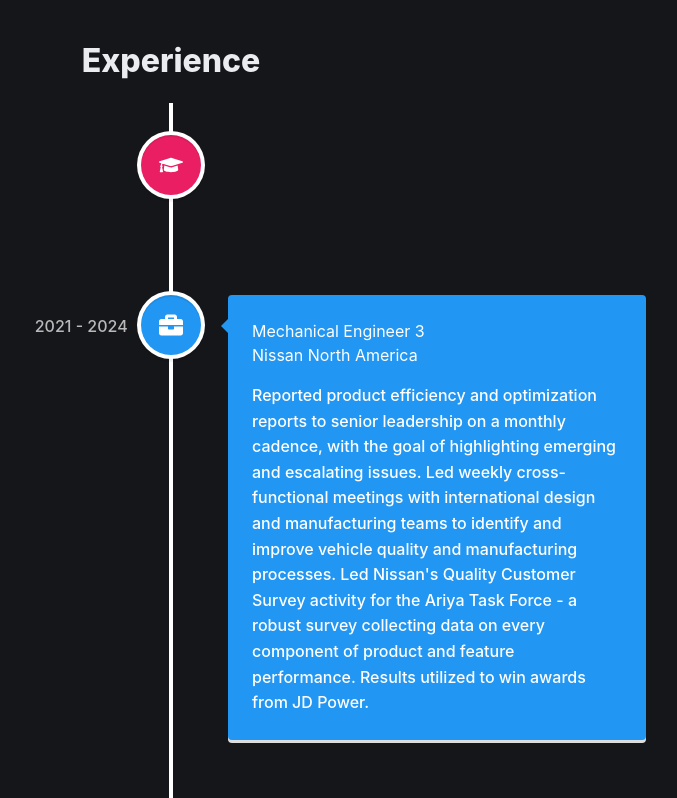
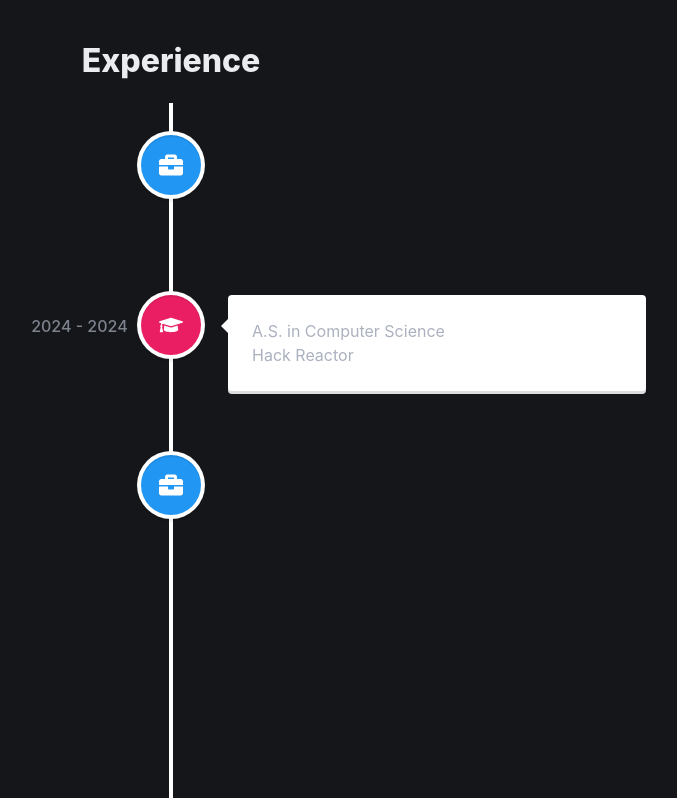
Before and after one commit to wtucker29/portfolio, a React app: page / in a window 1280 px wide. Shown: the part 920-1718 px from the top of the page, without its empty margins (469-1146 px from the left). Built offline with nearby package versions, Linux system fonts and the light colour scheme.

Commit message:
Added new work experience.

```diff
--- a/client/src/components/Experience.jsx
+++ b/client/src/components/Experience.jsx
@@ -9,12 +9,21 @@
     <div className="container">
     <h2 className="title">Experience</h2>
       <VerticalTimeline>
-      <VerticalTimelineElement
-          className="vertical-timeline-element--education"
-          date="2024 - 2024"
-          iconStyle={{ background: 'rgb(233, 30, 99)', color: '#fff' }}
-          icon={<FaGraduationCap />}
+        <VerticalTimelineElement
+          className="vertical-timeline-element--work"
+          date="2024 - Present"
+          iconStyle={{ background: 'rgb(33, 150, 243)', color: '#fff' }}
+          icon={<FaBriefcase />}
         >
+          <h3 className="vertical-timeline-element-title">Software Engineer</h3>
+          <h4 className="vertical-timeline-element-subtitle">MindClub America</h4>
+        </VerticalTimelineElement>
+        <VerticalTimelineElement
+            className="vertical-timeline-element--education"
+            date="2024 - 2024"
+            iconStyle={{ background: 'rgb(233, 30, 99)', color: '#fff' }}
+            icon={<FaGraduationCap />}
+          >
           <h3 className="vertical-timeline-element-title">A.S. in Computer Science</h3>
           <h4 className="vertical-timeline-element-subtitle">Hack Reactor</h4>
         </VerticalTimelineElement>
```
